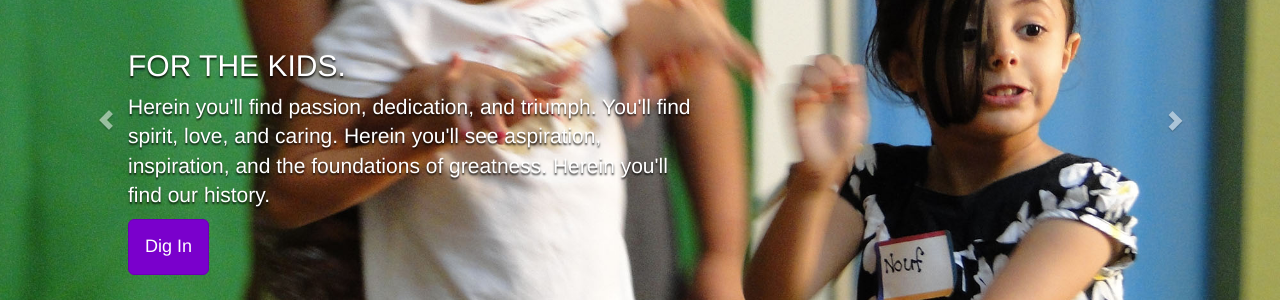
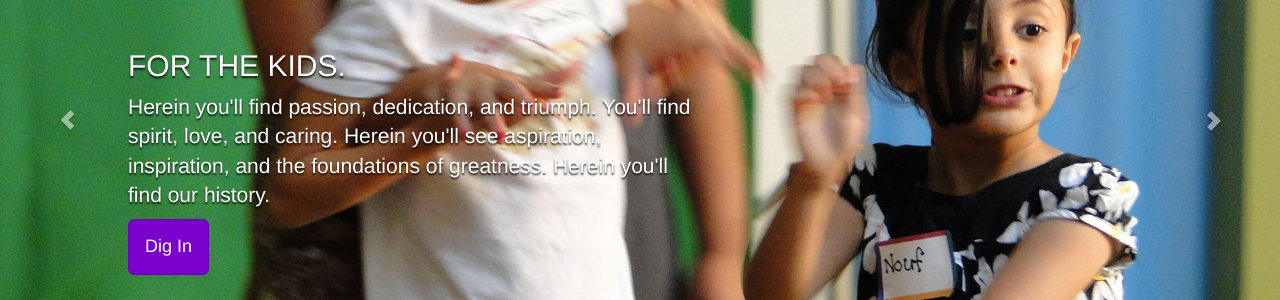
Before and after one commit to dancemarathon/dancemarathon.github.io, a Jekyll site: the page built from index.html, in a window 1280 px wide. Shown: the part 165-465 px from the top of the page. Built offline with Jekyll 4.4.1, drawn with Linux system fonts in a browser that asks for light colours.

Commit message:
Improved position of carousel control chevrons.

```diff
--- a/css/dance.css
+++ b/css/dance.css
@@ -278,6 +278,16 @@ nav.detached {
 .active.right img {
     opacity: 0;
     z-index: 2;
+}
+
+.carousel-control .icon-prev,
+.carousel-control .glyphicon-chevron-left {
+  left: 30%;
+}
+
+.carousel-control .icon-next,
+.carousel-control .glyphicon-chevron-right {
+  right: 30%;
 }
 
 /* MOTTO CONTENT
```
